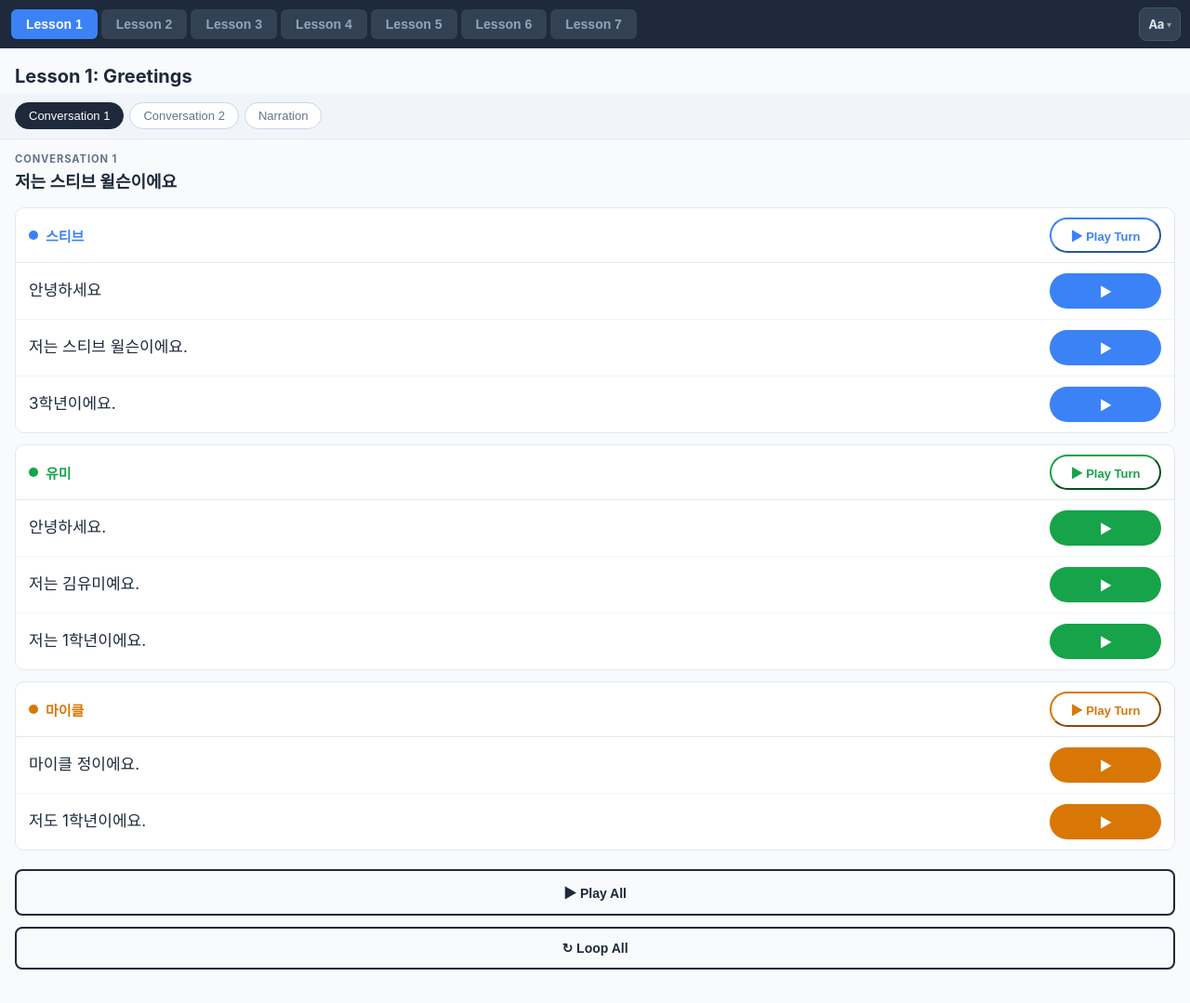
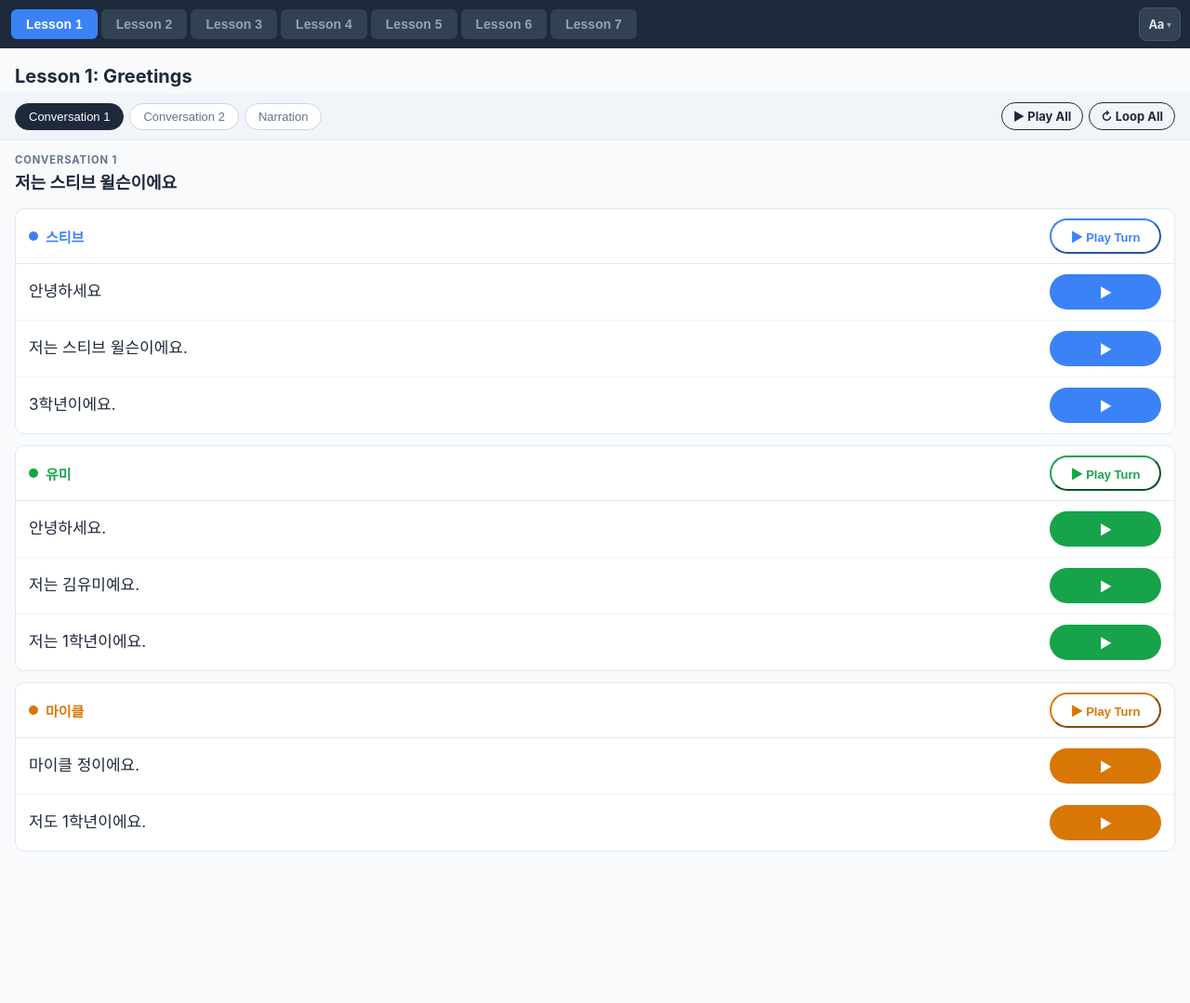
Before and after one commit to jgarr16/korean1textbook, a plain HTML site: page index.html in a window 1280 px wide. Shown: the whole page at 93% size. After the commit the page ends 960 px from the top, so only its background shows below. Drawn offline with Linux system fonts and the light colour scheme; no server answers.

Commit message:
Move Play All, Loop All, and Stop into the section bar
Co-Authored-By: Claude Opus 5 <noreply@anthropic.com>
Claude-Session: https://claude.ai/code/session_019QKroAWfgW4tgSEW4A6f7W

```diff
--- a/index.html
+++ b/index.html
@@ -52,8 +52,17 @@
     .lesson-btn.active { background: #3b82f6; color: #fff; }
     .lesson-header { padding: 18px 16px 6px; }
     .lesson-title { font-size: 1.25em; font-weight: 700; }
-    .section-nav { display: flex; gap: 6px; padding: 10px 16px; background: var(--snav-bg); border-bottom: 1px solid var(--border); overflow-x: auto; }
-    .section-nav::-webkit-scrollbar { display: none; }
+    .section-nav { display: flex; align-items: center; gap: 10px; padding: 10px 16px; background: var(--snav-bg); border-bottom: 1px solid var(--border); }
+    .section-tabs { display: flex; gap: 6px; flex: 1; min-width: 0; overflow-x: auto; }
+    .section-tabs::-webkit-scrollbar { display: none; }
+    .section-actions { display: flex; align-items: center; gap: 6px; flex-shrink: 0; }
+    .bar-btn { padding: 6px 12px; border: 1px solid var(--pall-border); border-radius: 20px; cursor: pointer; font: inherit; font-size: 13px; font-weight: 700; background: transparent; color: var(--pall-text); white-space: nowrap; -webkit-tap-highlight-color: transparent; }
+    .bar-btn:active { background: var(--pall-active-bg); color: var(--pall-active-text); }
+    .bar-btn.looping { background: var(--pall-active-bg); color: var(--pall-active-text); }
+    #stop-bar-btn { display: none; border-color: #dc2626; background: #dc2626; color: #fff; }
+    #stop-bar-btn.visible { display: inline-block; }
+    #stop-bar-btn:active { background: #b91c1c; border-color: #b91c1c; }
+    @media (hover: hover) { .bar-btn:hover { background: var(--pall-active-bg); color: var(--pall-active-text); } #stop-bar-btn:hover { background: #b91c1c; border-color: #b91c1c; color: #fff; } }
     .section-btn { padding: 6px 14px; border: 1px solid var(--sbtn-border); border-radius: 20px; cursor: pointer; font-size: 13px; background: var(--sbtn-bg); color: var(--sbtn-text); white-space: nowrap; }
     .section-btn.active { background: var(--sbtn-active-bg); color: var(--sbtn-active-text); border-color: var(--sbtn-active-border); }
     .section-content { padding: 14px 16px 32px; }
@@ -69,12 +78,7 @@
     .line-row + .line-row { border-top: 1px solid var(--sep); }
     .line-text { font-size: 1.0625em; flex: 1; line-height: 1.4; }
     .play-line-btn { padding: 7px 16px; border: none; border-radius: 20px; cursor: pointer; font-size: 0.8125em; font-weight: 600; min-height: 38px; min-width: 120px; text-align: center; margin-left: 12px; flex-shrink: 0; color: #fff; }
-    .play-all-wrap { padding: 8px 0 4px; }
-    .play-all-btn { width: 100%; padding: 13px; border: 2px solid var(--pall-border); border-radius: 8px; cursor: pointer; font-size: 0.875em; font-weight: 700; background: transparent; color: var(--pall-text); }
-    .play-all-btn:active { background: var(--pall-active-bg); color: var(--pall-active-text); }
-    .loop-all-btn.looping { background: var(--pall-active-bg); color: var(--pall-active-text); }
     @media (hover: hover) {
-      .play-all-btn:hover { background: var(--pall-active-bg); color: var(--pall-active-text); }
       .lesson-btn:hover:not(.active) { background: #475569; }
     }
     /* Controls dropdown (font + theme) */
@@ -692,6 +696,8 @@ function playReg(id) { playFiles(REG[id]); }
 function syncStopFab() {
   const fab = document.getElementById('stop-fab');
   if (fab) fab.classList.toggle('visible', playing);
+  const bar = document.getElementById('stop-bar-btn');
+  if (bar) bar.classList.toggle('visible', playing);
 }
 
 function syncLoopBtn() {
@@ -760,11 +766,15 @@ function render() {
   html += `<div class="lesson-header"><div class="lesson-title">${lesson.title}</div></div>`;
 
   // Section nav
-  html += '<div class="section-nav">';
+  html += '<div class="section-nav"><div class="section-tabs">';
   lesson.sections.forEach((s, i) => {
     html += `<button class="section-btn${i===activeSection?' active':''}" onclick="setSection(${i})">${s.label}</button>`;
   });
-  html += '</div>';
+  html += '</div><div class="section-actions">';
+  html += `<button class="bar-btn" onclick="playReg('a_${activeLesson}_${activeSection}')">▶ Play All</button>`;
+  html += `<button class="bar-btn" id="loop-all-btn" onclick="toggleLoop('a_${activeLesson}_${activeSection}')">↻ Loop All</button>`;
+  html += `<button class="bar-btn" id="stop-bar-btn" onclick="stop()">■ Stop</button>`;
+  html += '</div></div>';
 
   const sec = lesson.sections[activeSection];
   html += '<div class="section-content">';
@@ -796,8 +806,6 @@ function render() {
     html += `</div>`;
   });
 
-  html += `<div class="play-all-wrap"><button class="play-all-btn" onclick="playReg('${allKey}')">▶ Play All</button></div>`;
-  html += `<div class="play-all-wrap"><button class="play-all-btn loop-all-btn" id="loop-all-btn" onclick="toggleLoop('${allKey}')">↻ Loop All</button></div>`;
   html += '</div>';
 
   app.innerHTML = html;
```
